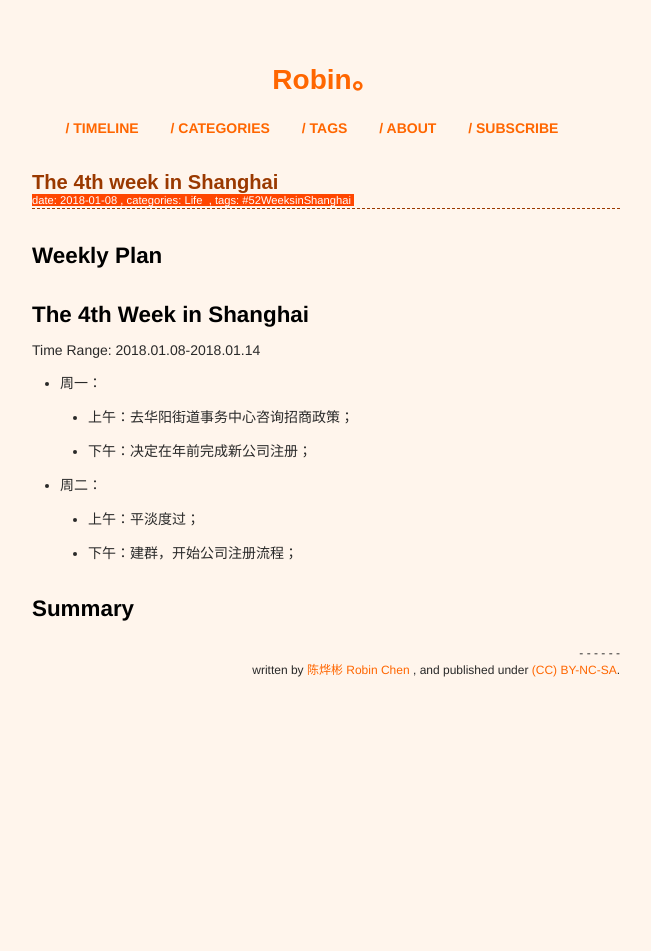
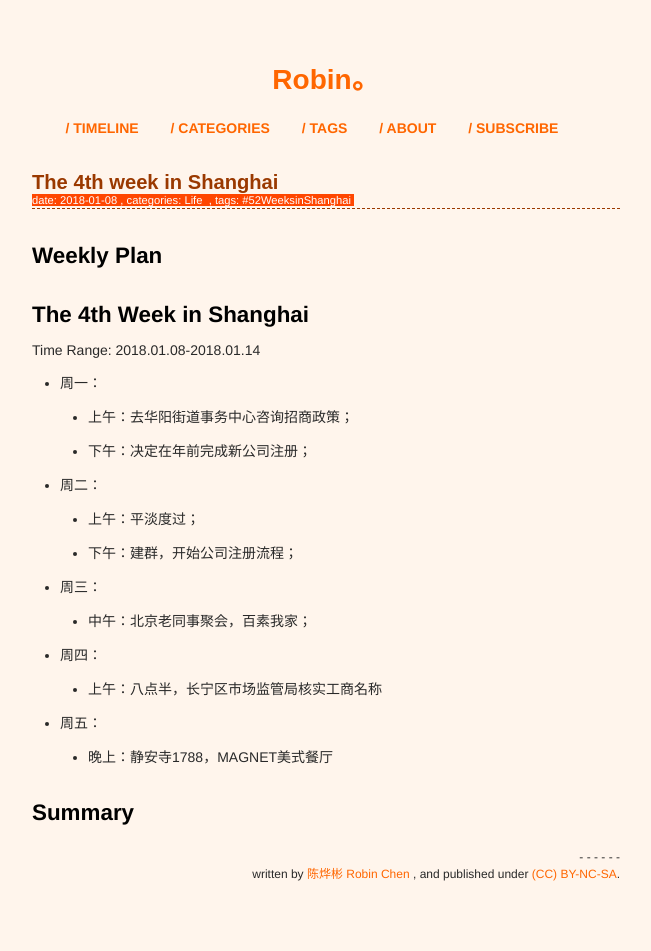
Before and after one commit to xianyuxmu/xianyuxmu.github.io, a Jekyll site: the page built from _posts/2018-01-08-52-weeks-in-shanghai-4.md, in a window 1280 px wide. Shown: the whole page, without its empty margins (314-965 px from the left). Built offline with Jekyll 4.4.1, drawn with Linux system fonts in a browser that asks for light colours; comment, search, counter and statistics services are not loaded; before the commit the page ends 900 px from its top, so only the background shows below that.

Commit message:
12 Jan. 2018

```diff
--- a/_posts/2018-01-08-52-weeks-in-shanghai-4.md
+++ b/_posts/2018-01-08-52-weeks-in-shanghai-4.md
@@ -22,5 +22,11 @@ Time Range: 2018.01.08-2018.01.14
 - 周二：
 	- 上午：平淡度过；
 	- 下午：建群，开始公司注册流程；
+- 周三：
+	- 中午：北京老同事聚会，百素我家；
+- 周四：
+	-  上午：八点半，长宁区市场监管局核实工商名称
+- 周五：
+	- 晚上：静安寺1788，MAGNET美式餐厅
 
 ## Summary
```
